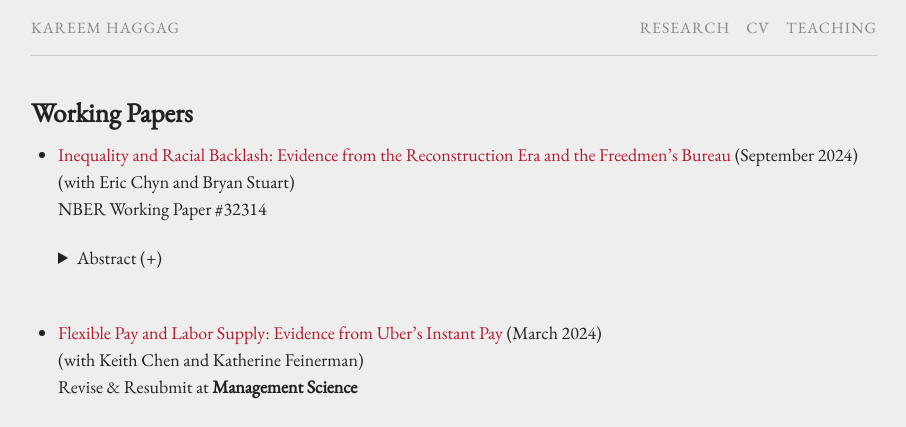
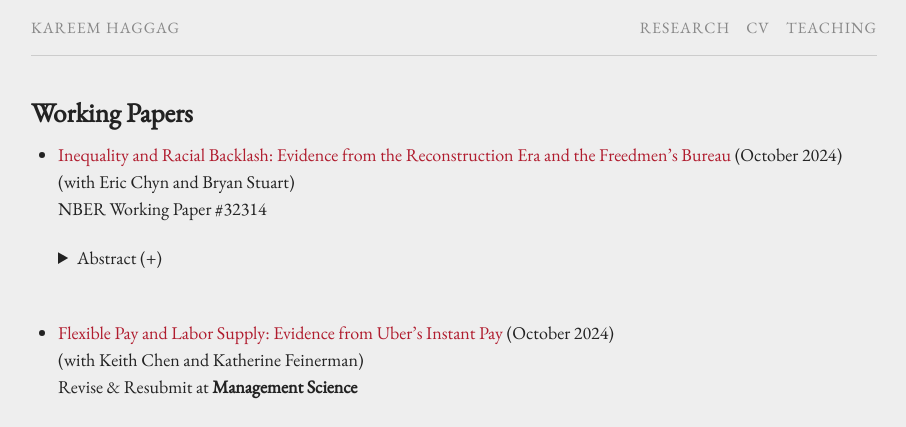
Before and after one commit to kareemhaggag/kareemhaggag.github.io, a Jekyll site: the page built from research.md, in a window 1280 px wide and 900 px high. Shown: the top 427 px of the window, without its empty margins (186-1092 px from the left). Built offline with Jekyll 4.4.1, drawn with Linux system fonts in a browser that asks for light colours; comment, search, counter and statistics services are not loaded; our own code applies the rules of GitHub Pages for plain Markdown files.

Commit message:
Update draft

```diff
--- a/research.md
+++ b/research.md
@@ -5,18 +5,18 @@ permalink: /research/
 
 ## Working Papers
 
-* [Inequality and Racial Backlash: Evidence from the Reconstruction Era and the Freedmen's Bureau](/f/Freedmens_Bureau.pdf) (September 2024)<br />
+* [Inequality and Racial Backlash: Evidence from the Reconstruction Era and the Freedmen's Bureau](/f/Freedmens_Bureau.pdf) (October 2024)<br />
   (with Eric Chyn and Bryan Stuart)<br />
   NBER Working Paper #32314<br />
 
    <details><summary> Abstract (+) </summary>
 
    <blockquote>
-   <p align="left"> How do majority groups respond to a narrowing of inequality in racially polarized environments? We study this question by examining the effects of the Freedmen?s Bureau, an agency created after the U.S. Civil War to provide aid to former slaves and launch institutional reform in the South. We use new historical records and an event study approach to estimate impacts of the Bureau on political economy in the South. In the decade immediately after the war, counties with Bureau field offices had reduced vote shares for Democrats, the major political party that previously championed slavery and opposed Black civil rights during Reconstruction. The decrease in the Democrat vote share dissipates alongside the decline of the Bureau's activities and federal oversight of the South. In the longer-run, we find evidence of backlash in the form of increases in several forms of racial violence, including lynchings and attacks against Black schools. This backlash extends through the twentieth century, when we find that counties that once had a Bureau field office have higher rates of second-wave and third-wave Ku Klux Klan activity and lower rates of intergenerational economic mobility. Overall, our results suggest that the initial impacts of the Freedmen?s Bureau stimulated countervailing responses by White majorities who sought to offset social progress of Black Americans. <br></p> </blockquote>
+   <p align="left"> How do majority groups respond to a narrowing of inequality in racially polarized environments? We study this question by examining the effects of the Freedmen's Bureau, an agency created after the U.S. Civil War to provide aid to former slaves and launch institutional reform in the South. We use new historical records and an event study approach to estimate impacts of the Bureau on political economy in the South. In the decade immediately after the war, counties with Bureau field offices had reduced vote shares for Democrats, the major political party that previously championed slavery and opposed Black civil rights during Reconstruction. The decrease in the Democrat vote share dissipates alongside the decline of the Bureau's activities and federal oversight of the South. In the longer-run, we find evidence of backlash in the form of increases in several forms of racial violence, including lynchings and attacks against Black schools. This backlash extends through the twentieth century, when we find that counties that once had a Bureau field office have higher rates of second-wave and third-wave Ku Klux Klan activity and lower rates of intergenerational economic mobility. Overall, our results suggest that the initial impacts of the Freedmen?s Bureau stimulated countervailing responses by White majorities who sought to offset social progress of Black Americans. <br></p> </blockquote>
    </details> <br />
 
 
-* [Flexible Pay and Labor Supply: Evidence from Uber's Instant Pay](/f/Instant_Pay.pdf) (March 2024)<br />
+* [Flexible Pay and Labor Supply: Evidence from Uber's Instant Pay](/f/Instant_Pay.pdf) (October 2024)<br />
   (with Keith Chen and Katherine Feinerman)<br />
   Revise & Resubmit at **Management Science** <br />
 
@@ -24,7 +24,7 @@ permalink: /research/
    <details><summary> Abstract (+) </summary>
 
    <blockquote>
-   <p align="left"> Modern tech platforms provide workers real-time control over when they work, and increasingly, flexible pay: the option to be paid immediately after work. We investigate the labor supply effects of pay flexibility and the implications of present-biased preferences among gig-economy workers. Using granular data from a nationwide randomized controlled trial at Uber, we estimate the effects of switching from a fixed weekly pay schedule to *Instant Pay*, a system that allows on-demand, within-day withdrawals. We find that flexible pay substantially increased both drivers? work time and earnings (ITT: 2\%; TOT: 18-37\%). Furthermore, the response is significantly higher when drivers are further away from the end of their counterfactual weekly pay cycle, aligning with predictions of hyperbolic discounting models. We discuss welfare and broader implications in contexts in which workers have the ability to flexibly supply labor. <br></p> </blockquote>
+   <p align="left"> Modern tech platforms provide workers real-time control over when they work, and increas- ingly, flexible pay: the option to be paid immediately after work. We investigate the labor supply effects of pay flexibility and the implications of present-biased preferences among gig-economy workers. Using granular data from a nationwide randomized controlled trial at Uber, we estimate the effects of switching from a fixed weekly pay schedule to Instant Pay, a system that allows on-demand, within-day withdrawals. We find that flexible pay substantially increased drivers’ work time. Furthermore, consistent with present bias, the response is significantly higher when drivers are further away from the end of their counterfactual weekly pay cycle. We discuss wel- fare and broader implications in contexts in which workers have the ability to flexibly supply labor. <br></p> </blockquote>
    </details> <br />
 
 
```
Also changed, not shown: 3 other files.
